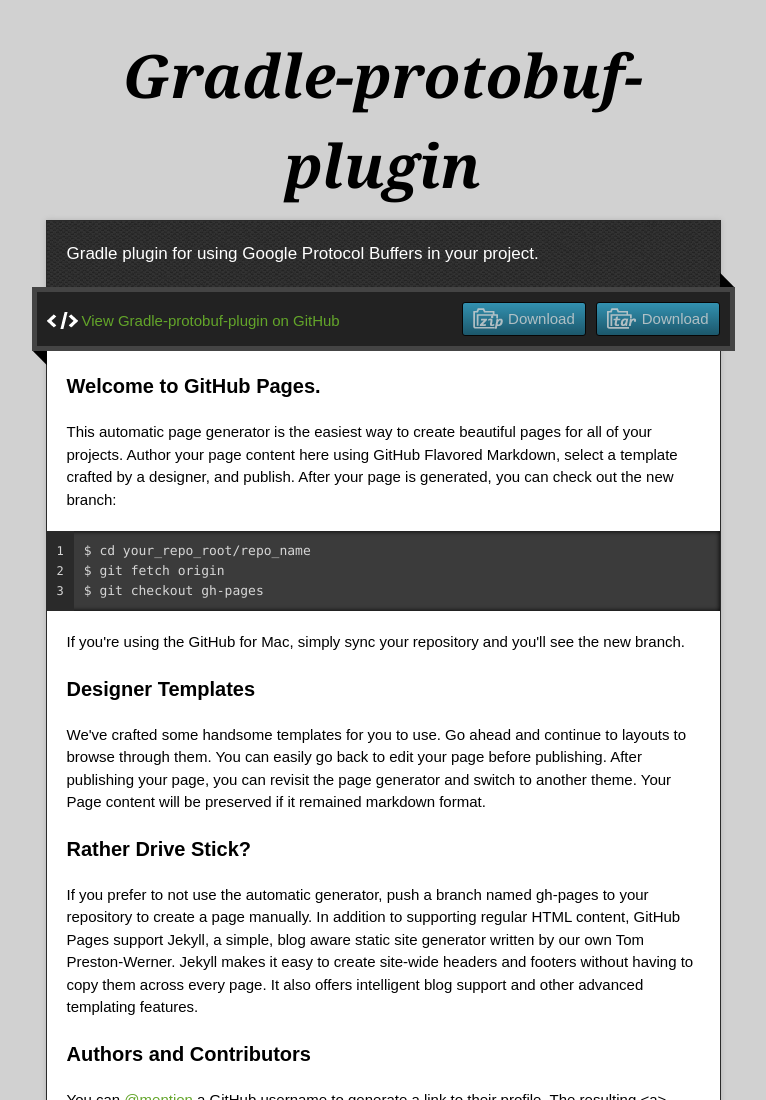
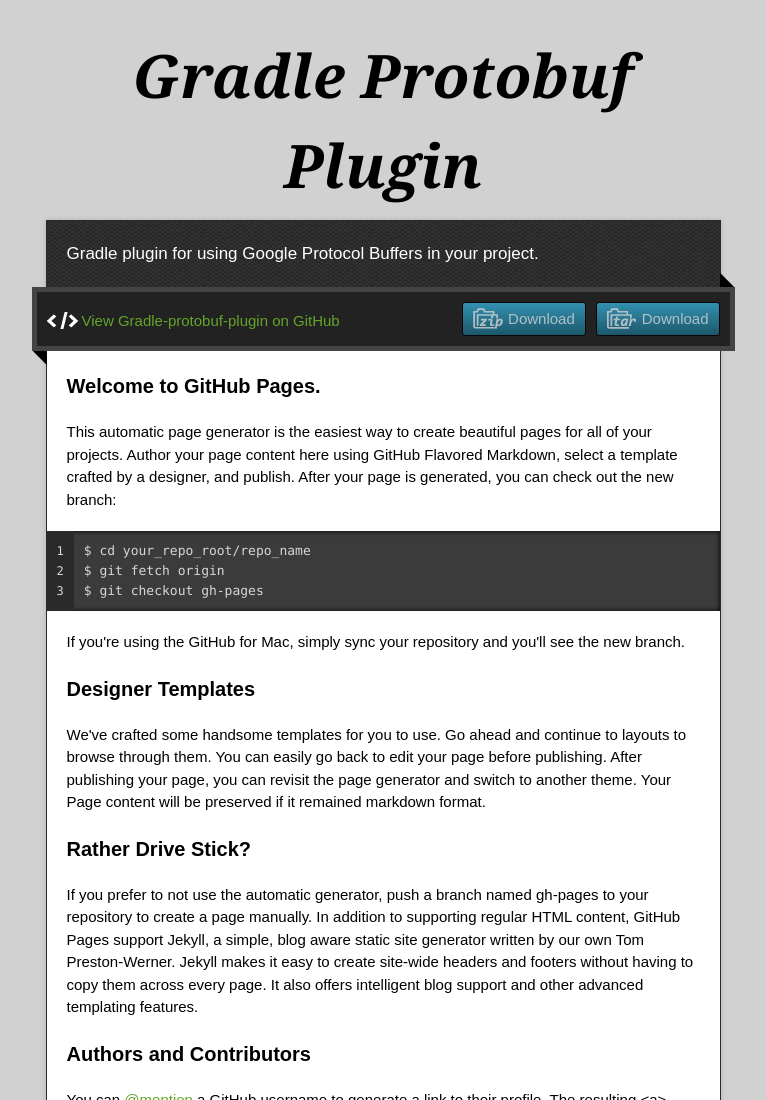
Before and after one commit to tcawley/gradle-protobuf-plugin, a plain HTML site: page index.html in a window 1280 px wide. Shown: the top 1100 px of the page, without its empty margins (257-1023 px from the left). Drawn offline with nearby package versions, Linux system fonts and the light colour scheme.

Commit message:
Modify title.

```diff
--- a/index.html
+++ b/index.html
@@ -11,7 +11,7 @@
   <script type="text/javascript" src="https://ajax.googleapis.com/ajax/libs/jquery/1.7.1/jquery.min.js"></script>
   <script type="text/javascript" src="javascripts/script.js"></script>
 
-  <title>Gradle-protobuf-plugin</title>
+  <title>Gradle Protobuf Plugin</title>
   <meta name="description" content="Gradle plugin for using Google Protocol Buffers in your project.">
 
   <meta name="viewport" content="width=device-width,initial-scale=1">
@@ -22,7 +22,7 @@
 
   <div class="wrapper">
     <header>
-      <h1 class="title">Gradle-protobuf-plugin</h1>
+      <h1 class="title">Gradle Protobuf Plugin</h1>
     </header>
     <div id="container">
       <p class="tagline">Gradle plugin for using Google Protocol Buffers in your project.</p>
```
